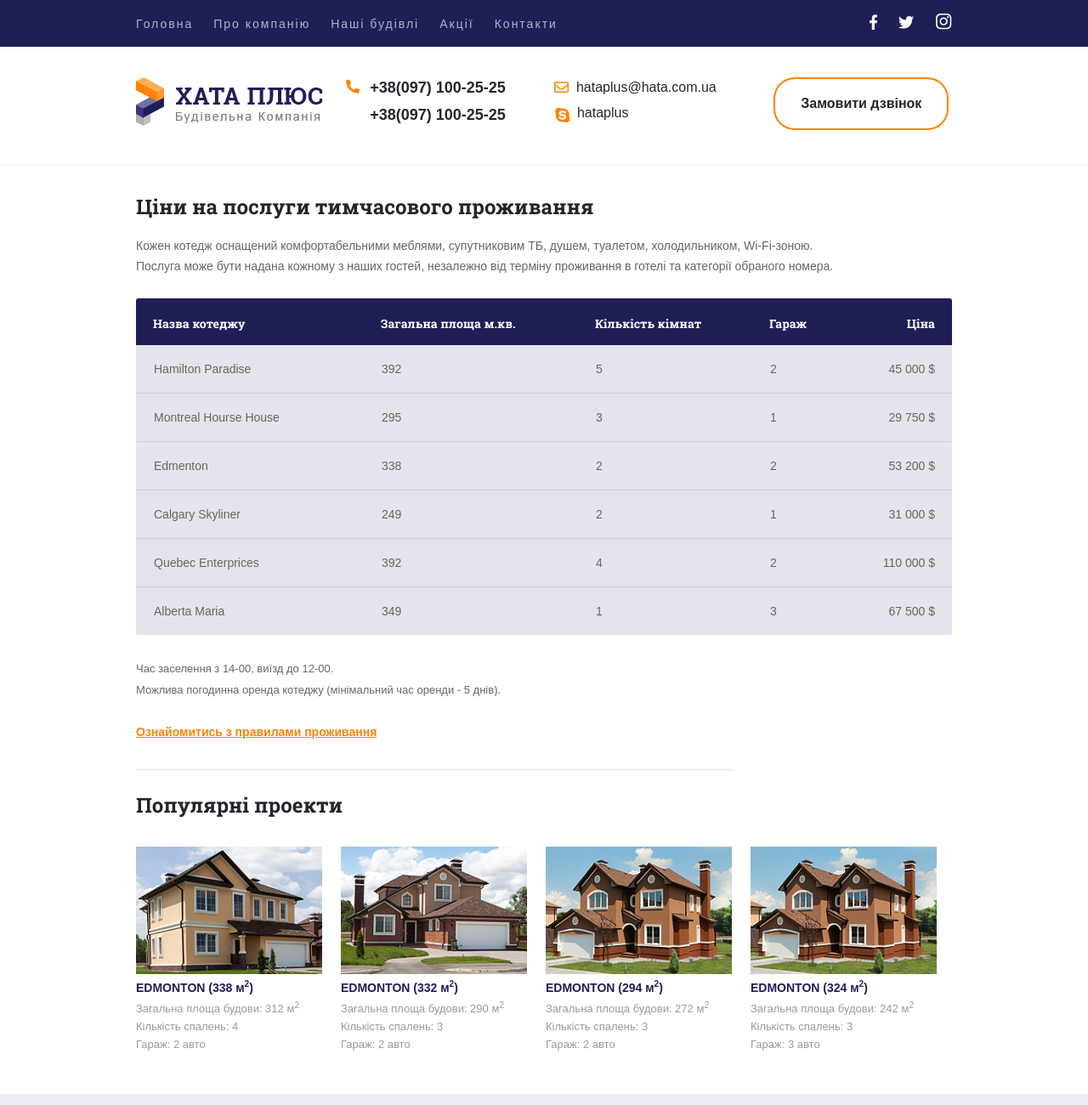
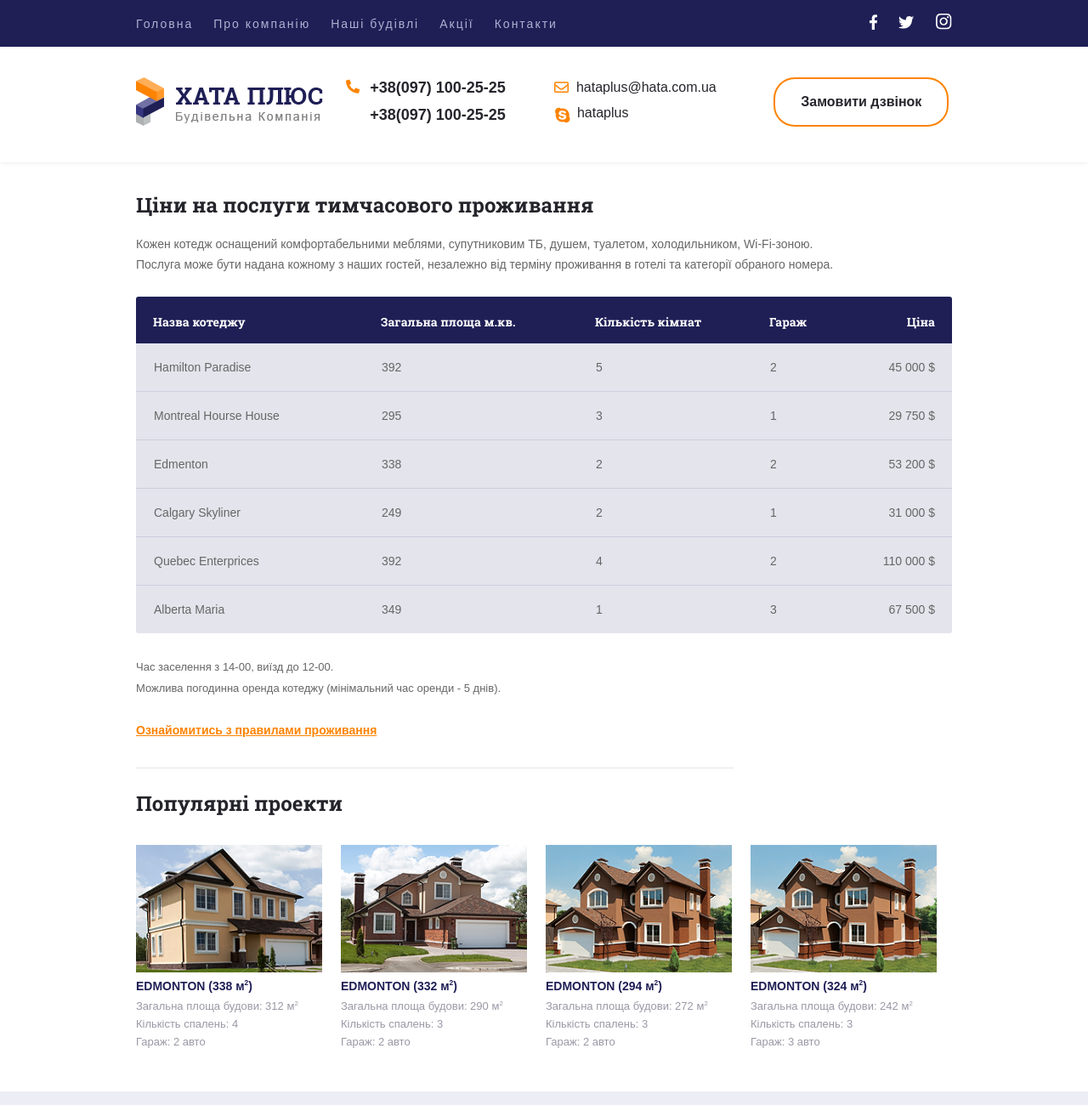
Before and after one commit to OzyOfficer/hataplus, a plain HTML site: page price.html in a window 1280 px wide. Shown: the top 1300 px of the page at 85% size. Drawn offline with Linux system fonts and the light colour scheme.

Commit message:
Ошибки Кнопки

```diff
--- a/css/main.css
+++ b/css/main.css
@@ -15,7 +15,7 @@ body {
 	font-family: Arial, sans-serif;
 }
 sup{
-	font-size: 10px;
+	font-size: 0.6em;
 }
 .row {
 	margin: 0 0;
@@ -303,7 +303,7 @@ ul social li {
 
 .button a {
 	display: inline-block;
-	padding: 18px 30px;
+	padding: 16px 30px;
 	text-decoration: none;
 	font-size: 16px;
 	line-height: 22px;
```
